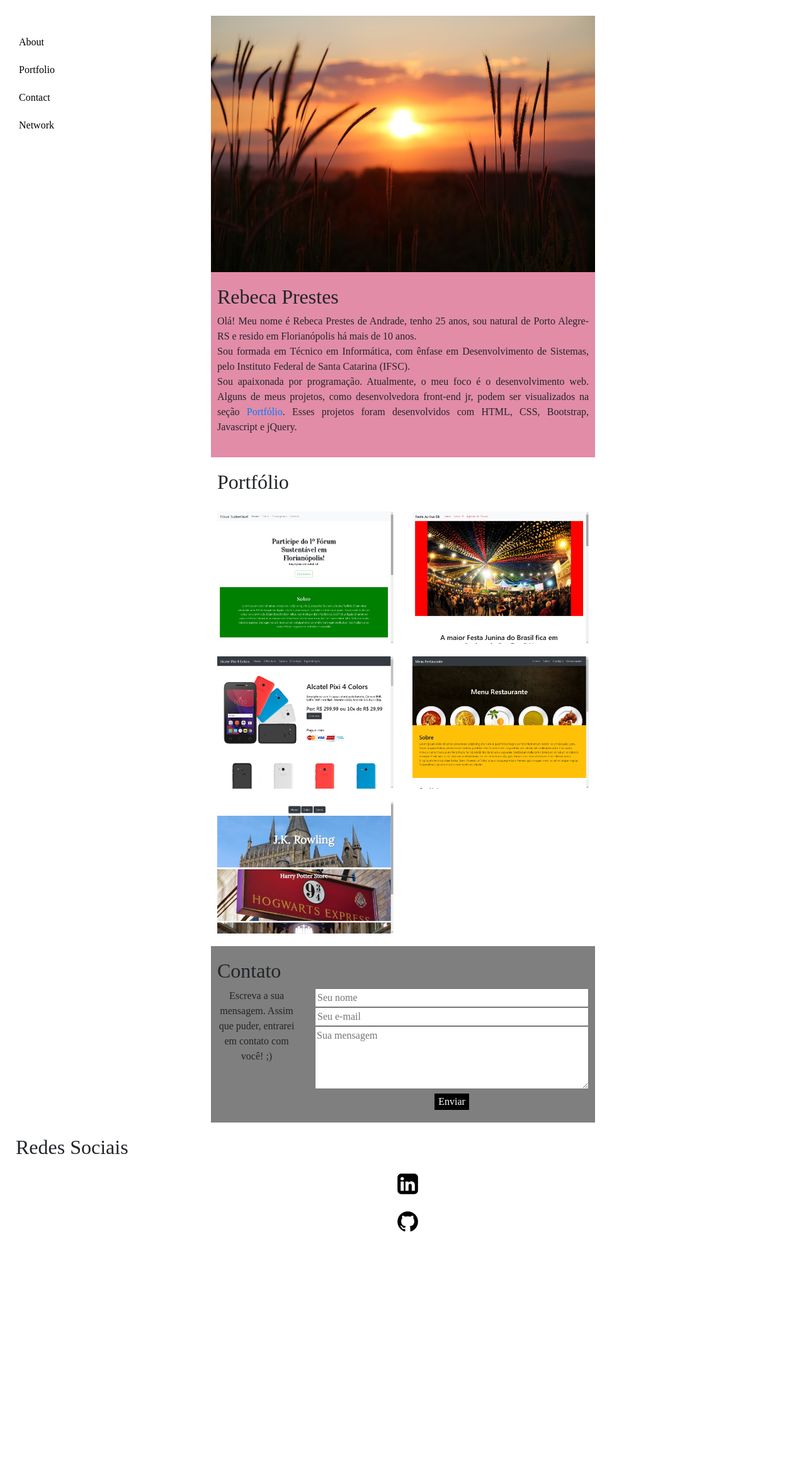
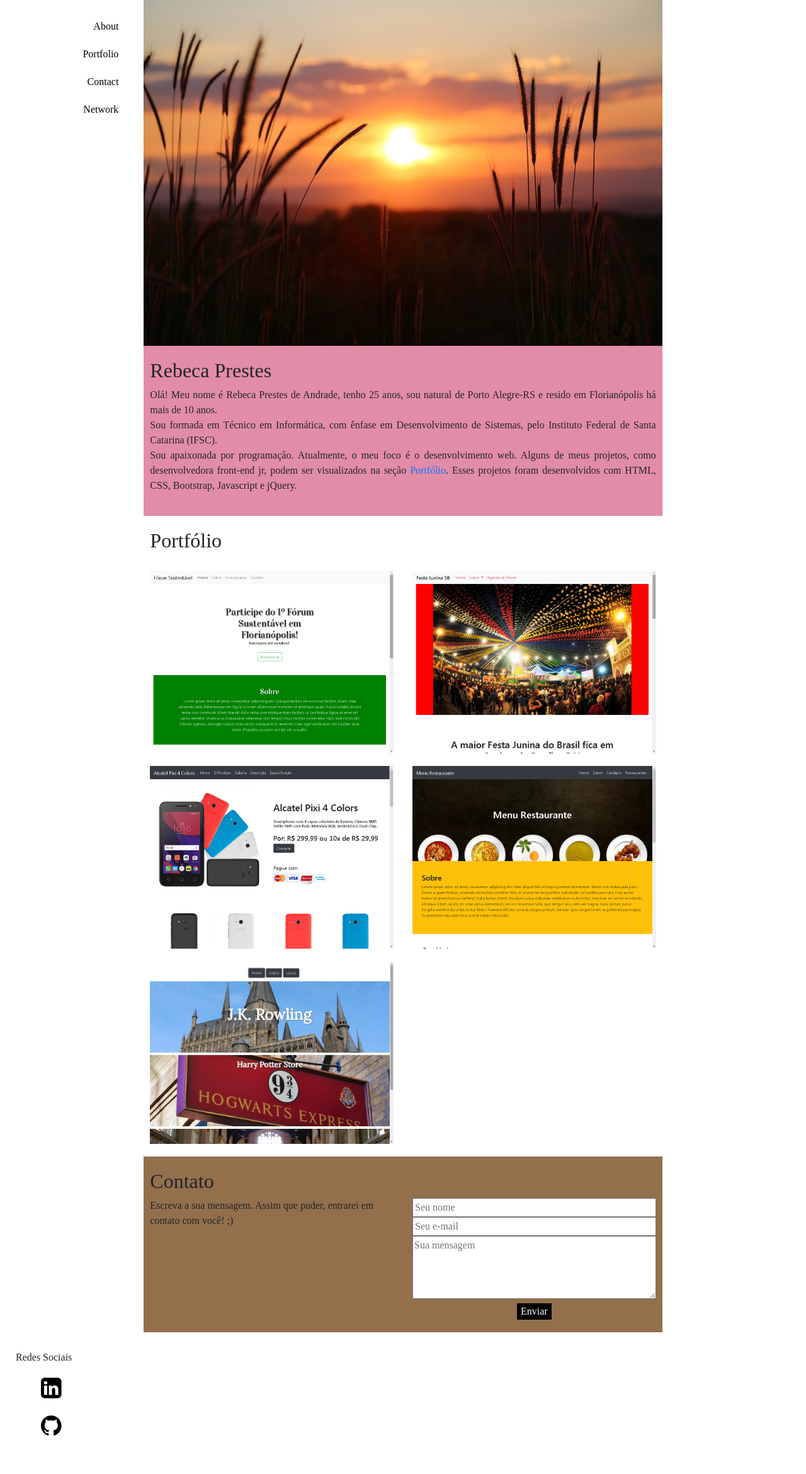
Before and after one commit to bkprestes/bkprestes.github.io, a PHP site: page / in a window 1280 px wide. Shown: the whole page at 63% size. Before the commit the page ends 1955 px from the top, so only its background shows below. Run offline with PHP 8.4, Linux system fonts and the light colour scheme; some web fonts are replaced.

Commit message:
update css

```diff
--- a/css/mystyle.css
+++ b/css/mystyle.css
@@ -14,9 +14,6 @@ body{
 
 }
 
-#main{
-	margin-top: 25px;
-}
 
 h1, h2{
 	text-align: left;
@@ -69,10 +66,10 @@ h1, h2{
 /*contato*/
 
 #contato{
-	background-color: rgba(0,0,0,0.5);
+	background-color: rgba(102, 51, 0,0.7);
 }
 
-#contato div div form, #contato div div p{
+#contato div div form{
 	text-align: center;
 }
 
@@ -99,7 +96,6 @@ h1, h2{
 #links ul{
 	display: flex;
 	flex-direction: row;
-	text-align: center;
 
 }
 
@@ -130,10 +126,15 @@ h1, h2{
 	#menu ul{
 		flex-direction: column;
 		margin-top: 30px;
+		text-align: right;
 	}
 
 	#menu ul li{
 		margin-bottom: 20px;
+	}
+
+	#links{
+		margin-top: 10px;
 	}
 
 	#links ul{
@@ -146,4 +147,8 @@ h1, h2{
 		margin-bottom: 20px;
 
 	}
+
+	#links h2{
+		font-size: 1em;
+	}
 }
--- a/index.html
+++ b/index.html
@@ -22,7 +22,7 @@
 
 		<div id="main" class="container-fluid">
 			<div class="row">
-				<div class="col-12 col-md-3">
+				<div class="col-12 col-md-2">
 					<div id="menu">
 						<ul>
 							<li><a href="#sobre-mim">About</a></li>
@@ -32,7 +32,7 @@
 						</ul>
 					</div>
 				</div>
-				<div class="col-12 col-md-6">
+				<div class="col-12 col-md-8">
 					<div>
 						<div id="imagem">
 							<img class="img-fluid" src="./imagens/sunset-3416768_960_720.jpg">
@@ -62,10 +62,10 @@
 					<div id="contato">
 						<h2>Contato</h2>
 						<div class="row">
-							<div class="col-12 col-md-3">
+							<div class="col-12 col-md-6">
 								<p>Escreva a sua mensagem. Assim que puder, entrarei em contato com você! ;)</p>
 							</div>
-							<div class="col-12 col-md-9">
+							<div class="col-12 col-md-6">
 								<form>
 									<input type="text" name="nome" placeholder="Seu nome"><br>
 									<input type="text" name="email" placeholder="Seu e-mail"><br>
@@ -77,7 +77,7 @@
 
 					</div>
 				</div>
-				<div id="network" class="col-md-3">
+				<div id="network" class="col-md-2">
 
 				</div>
 
```
